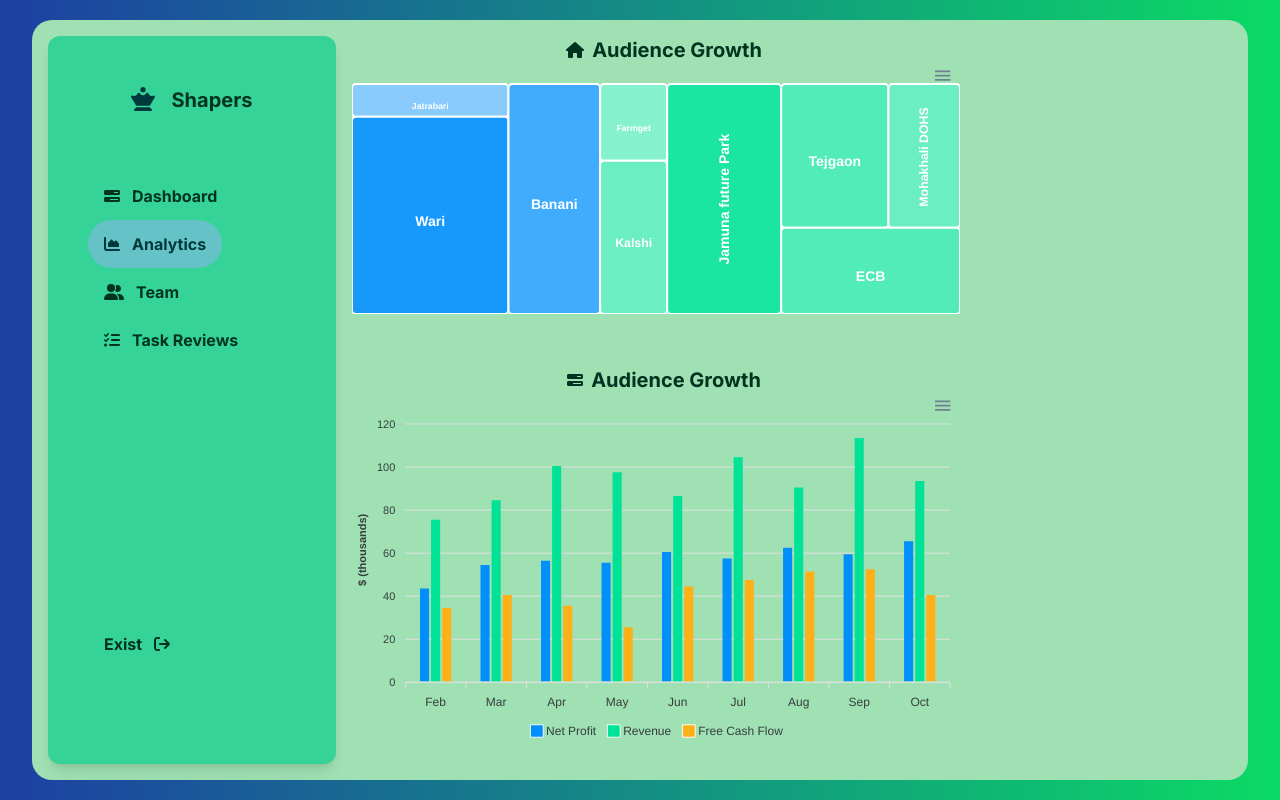
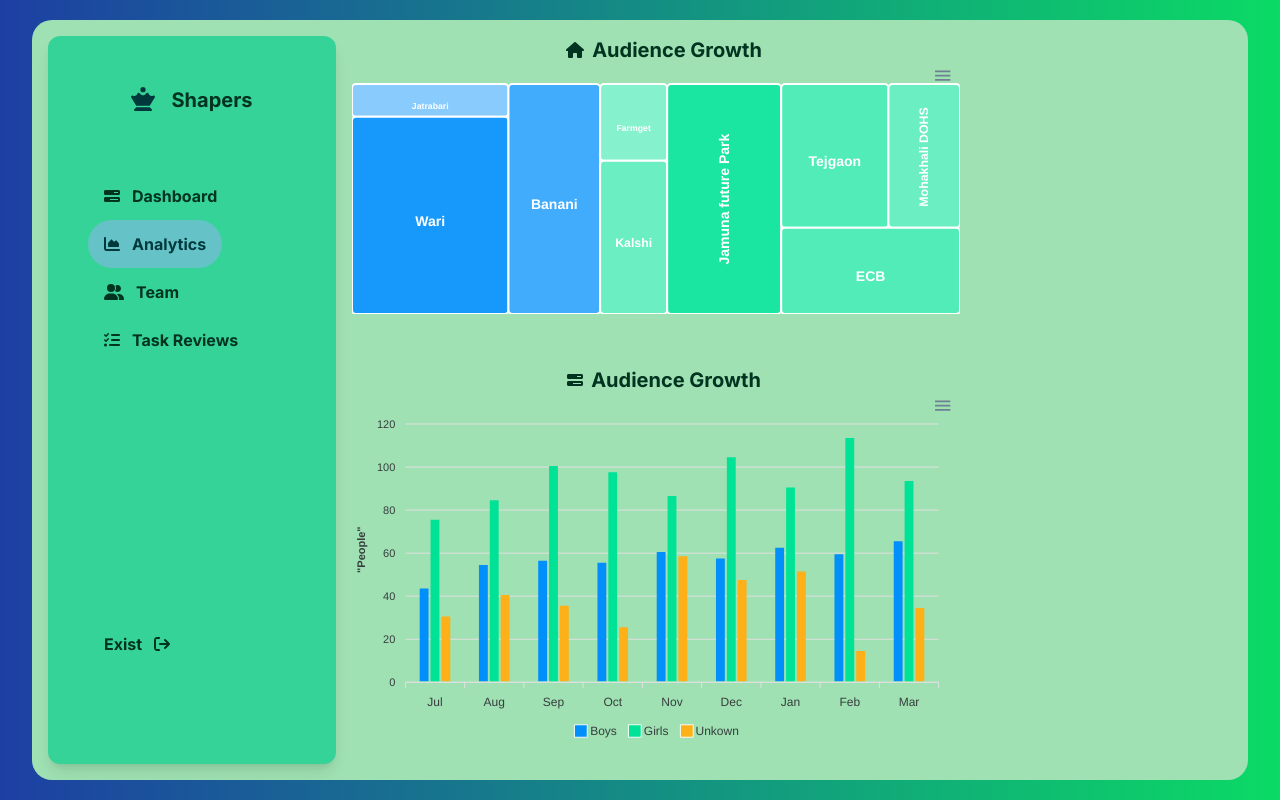
Before and after one commit to KanizFatimaMitu/project-analytics, a React (Create React App) app: page /analytics in a window 1280 px wide. Built offline with nearby package versions, Linux system fonts and the light colour scheme.

Commit message:
gender added

```diff
--- a/src/Components/Charts/Colum.js
+++ b/src/Components/Charts/Colum.js
@@ -6,14 +6,14 @@
 const Colum = () => {
     const [state, setState] = useState({
         series: [{
-            name: 'Net Profit',
+            name: 'Boys',
             data: [44, 55, 57, 56, 61, 58, 63, 60, 66]
         }, {
-            name: 'Revenue',
+            name: 'Girls',
             data: [76, 85, 101, 98, 87, 105, 91, 114, 94]
         }, {
-            name: 'Free Cash Flow',
-            data: [35, 41, 36, 26, 45, 48, 52, 53, 41]
+            name: 'Unkown',
+            data: [31, 41, 36, 26, 59, 48, 52, 15, 35]
         }],
         options: {
             chart: {
@@ -36,11 +36,11 @@
                 colors: ['transparent']
             },
             xaxis: {
-                categories: ['Feb', 'Mar', 'Apr', 'May', 'Jun', 'Jul', 'Aug', 'Sep', 'Oct'],
+                categories: ['Jul', 'Aug', 'Sep', 'Oct', 'Nov', 'Dec', 'Jan', 'Feb', 'Mar'],
             },
             yaxis: {
                 title: {
-                    text: '$ (thousands)'
+                    text: '"People"'
                 }
             },
             fill: {
```
